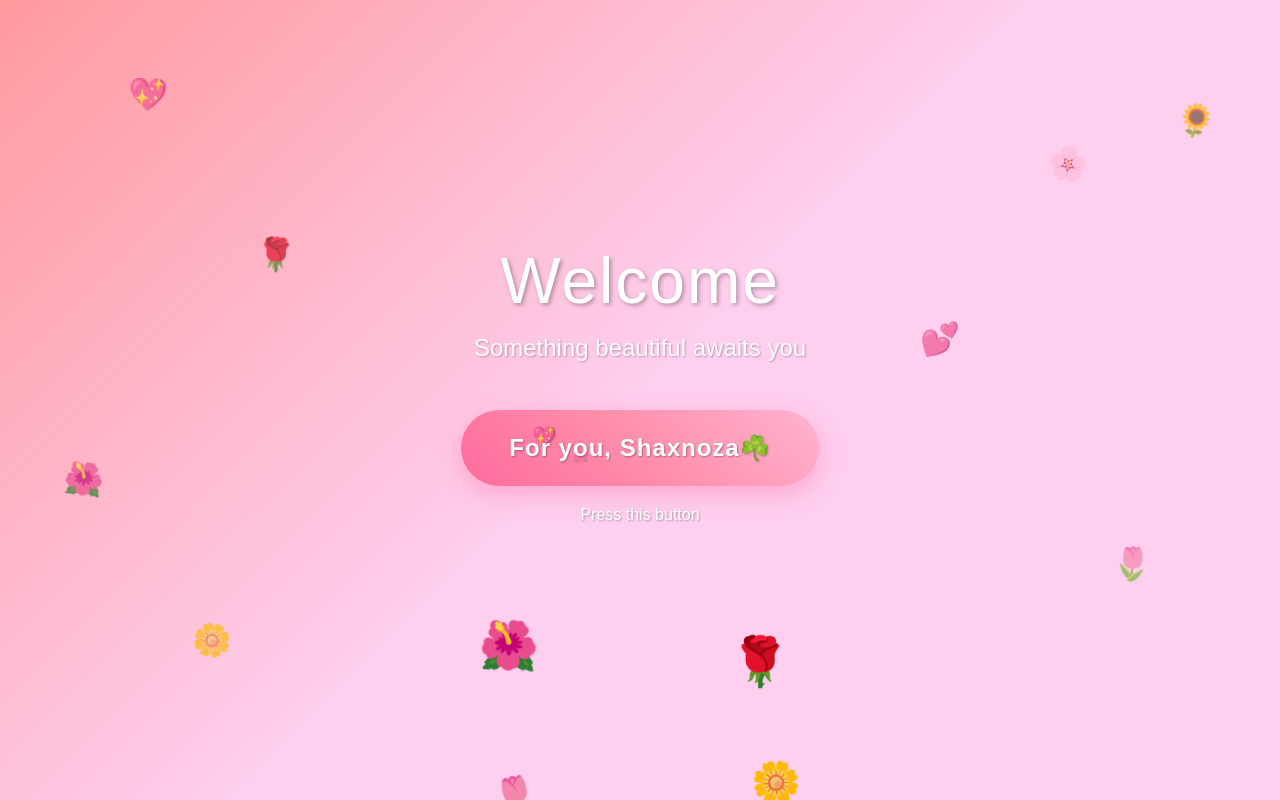
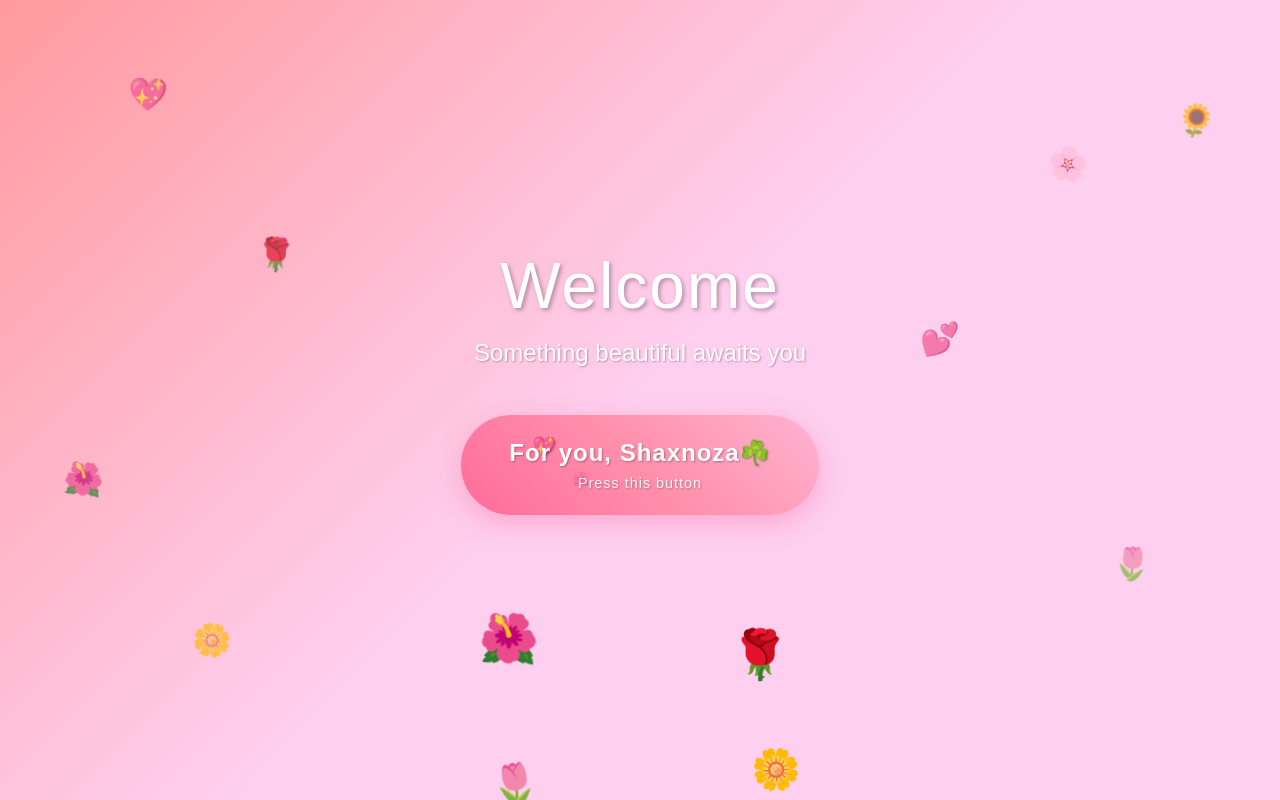
Before and after one commit to W-Mirshod/lol-no, a plain HTML site: page front/index.html in a window 1280 px wide. Drawn offline with Linux system fonts and the light colour scheme.

Commit message:
Refactor button instruction display in index.html and update styling in landing.css. Moved instruction text inside the button and adjusted CSS properties for better visibility and layout.

```diff
--- a/front/index.html
+++ b/front/index.html
@@ -29,13 +29,13 @@
             <div class="button-container">
                 <a href="flower.html" class="beautiful-button">
                     <span class="button-text">For you, Shaxnoza☘️</span>
+                    <span class="button-instruction">Press this button</span>
                     <div class="button-hearts">
                         <span class="heart-icon">💖</span>
                         <span class="heart-icon">🌸</span>
                         <span class="heart-icon">🌺</span>
                     </div>
                 </a>
-                <p class="button-instruction">Press this button</p>
             </div>
 
             <div class="decorative-flowers">
--- a/front/landing.css
+++ b/front/landing.css
@@ -128,13 +128,15 @@ body {
 }
 
 .button-instruction {
-    margin-top: 1rem;
-    font-size: 1rem;
+    display: block;
+    font-size: 0.9rem;
     color: #fff;
     text-shadow: 1px 1px 2px rgba(0, 0, 0, 0.3);
     font-weight: 300;
-    opacity: 0.8;
-    animation: fadeInUp 1s ease-out 0.8s both;
+    opacity: 0.9;
+    margin-top: 0.5rem;
+    position: relative;
+    z-index: 2;
 }
 
 .beautiful-button {
```
